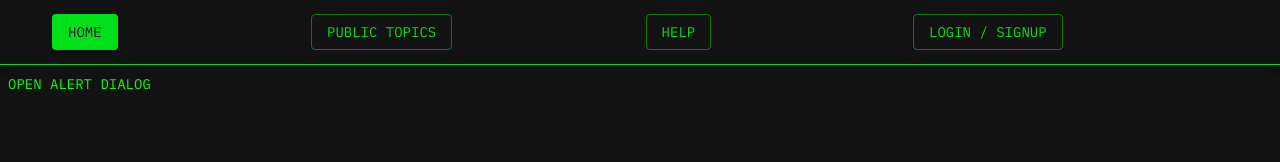
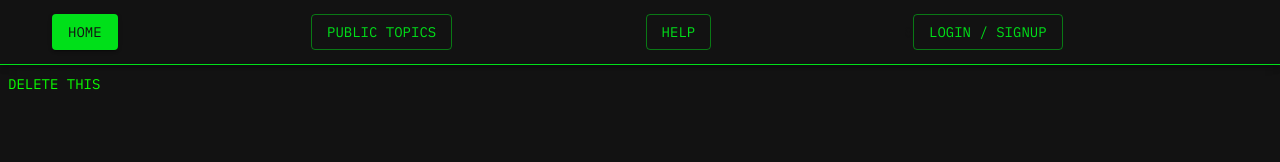
Before and after one commit to pwetherbee/cipherforums-backend, a React (Create React App) app in the folder client/: page /Confirm in a window 1280 px wide. Shown: the top 162 px of the page. Built offline with nearby package versions, Linux system fonts and the light colour scheme; no server answers.

Commit message:
confirm button

```diff
--- a/client/src/App.js
+++ b/client/src/App.js
@@ -28,7 +28,7 @@ import Home from "./pages/Home";
 import Search from "./pages/Search";
 import PubForum from "./pages/PubForum";
 import CreatePublic from "./pages/CreatePublic";
-import Confirm from "./pages/Confirm";
+import Confirm from "./components/Confirm";
 
 // Components
 import MenuAppBar from "./components/MenuAppBar";
--- a/client/src/pages/Confirm.js
+++ b/client/src/components/Confirm.js
@@ -4,7 +4,6 @@ import Dialog from "@material-ui/core/Dialog";
 import DialogActions from "@material-ui/core/DialogActions";
 import DialogContent from "@material-ui/core/DialogContent";
 import DialogContentText from "@material-ui/core/DialogContentText";
-import DialogTitle from "@material-ui/core/DialogTitle";
 
 class AlertDialog extends React.Component {
   state = {
@@ -31,7 +30,7 @@ class AlertDialog extends React.Component {
     return (
       <div>
         {/* Button to trigger the opening of the dialog */}
-        <Button onClick={this.handleClickOpen}>Open alert dialog</Button>
+        <Button onClick={this.handleClickOpen}>Delete this</Button>
         {/* Dialog that is displayed if the state open is true */}
         <Dialog
           open={this.state.open}
@@ -39,20 +38,17 @@ class AlertDialog extends React.Component {
           aria-labelledby="alert-dialog-title"
           aria-describedby="alert-dialog-description"
         >
-          <DialogTitle id="alert-dialog-title">
-            {"Successful Alert"}
-          </DialogTitle>
           <DialogContent>
             <DialogContentText id="alert-dialog-description">
-              You are successful in life!
+              Are you sure you want to delete?
             </DialogContentText>
           </DialogContent>
           <DialogActions>
             <Button onClick={this.handleDisagree} color="primary">
-              Disagree
+              Cancel
             </Button>
             <Button onClick={this.handleAgree} color="primary" autoFocus>
-              Agree
+              Delete
             </Button>
           </DialogActions>
         </Dialog>
--- a/client/src/components/MenuAppBar.js
+++ b/client/src/components/MenuAppBar.js
@@ -19,6 +19,8 @@ import { Link as RouteLink } from "react-router-dom";
 import SupervisedUserCircleIcon from "@material-ui/icons/SupervisedUserCircle";
 import PublicIcon from "@material-ui/icons/Public";
 import HelpIcon from "@material-ui/icons/Help";
+import Icon from "@material-ui/core/Icon";
+import { SvgIcon } from "@material-ui/core";
 
 const useStyles = makeStyles((theme) => ({
   root: {
@@ -99,7 +101,10 @@ export default function MenuAppBar({ auth }) {
               component={RouteLink}
               to="/"
             >
-              Home
+              {/* <SvgIcon>
+                // tags in your svg file // ex: <path d="M81 1032 c-19 -9 " />
+              </SvgIcon> */}
+              home
             </Button>
             {/* <RouteLink to="/jskdfjsd">click me</RouteLink> */}
           </Typography>
```
Also changed, not shown: client/public/logo.svg (added), 1 other file (tests, documents, lock files or other folders).
